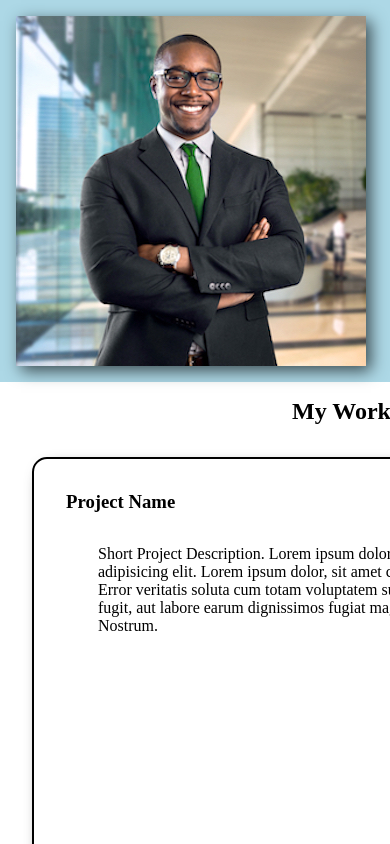
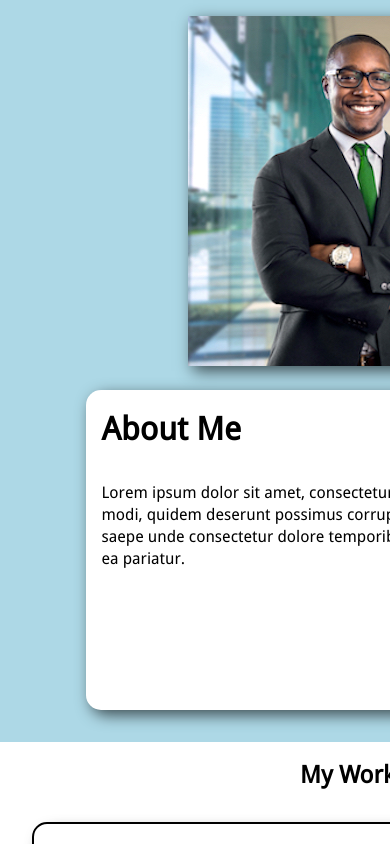
Before and after one commit to MattGitHub01/mock-portfolio, a plain HTML site: page index.html in a window 390 px wide. Shown: the top 844 px of the page. Drawn offline with Linux system fonts and the light colour scheme.

Commit message:
Update mobile scaling

```diff
--- a/style.css
+++ b/style.css
@@ -1,4 +1,13 @@
+@font-face {
+    font-family: 'droid_sansregular';
+    src: url('./assets/fonts/droidsans-webfont.woff2') format('woff2'),
+         url('./assets/fonts/droidsans-webfont.woff') format('woff');
+    font-weight: normal;
+    font-style: normal;
+}
+
 * {
+    font-family: 'droid_sansregular';
     margin: 0;
     padding: 0;
 }
@@ -14,10 +23,10 @@ header {
     grid-row: 1 / 2;
     width: 100%;
     display: grid;
+    grid-template-columns: repeat(auto-fit, minmax(25rem, 1fr));
     align-items: center;
     justify-items: center;
-    gap: 1rem;
-    grid-template-columns: 1fr 3fr;
+    gap: .5rem;
     background-color: lightblue;
     padding: 1rem;
 }
@@ -54,10 +63,11 @@ footer {
     width: 80%;
     height: 20rem;
     background-color: white;
+    margin: 1rem;
 }
 
 .header-txt h1, p {
-    margin: 2rem;
+    margin: 1rem;
 }
 
 .social-links{
```
